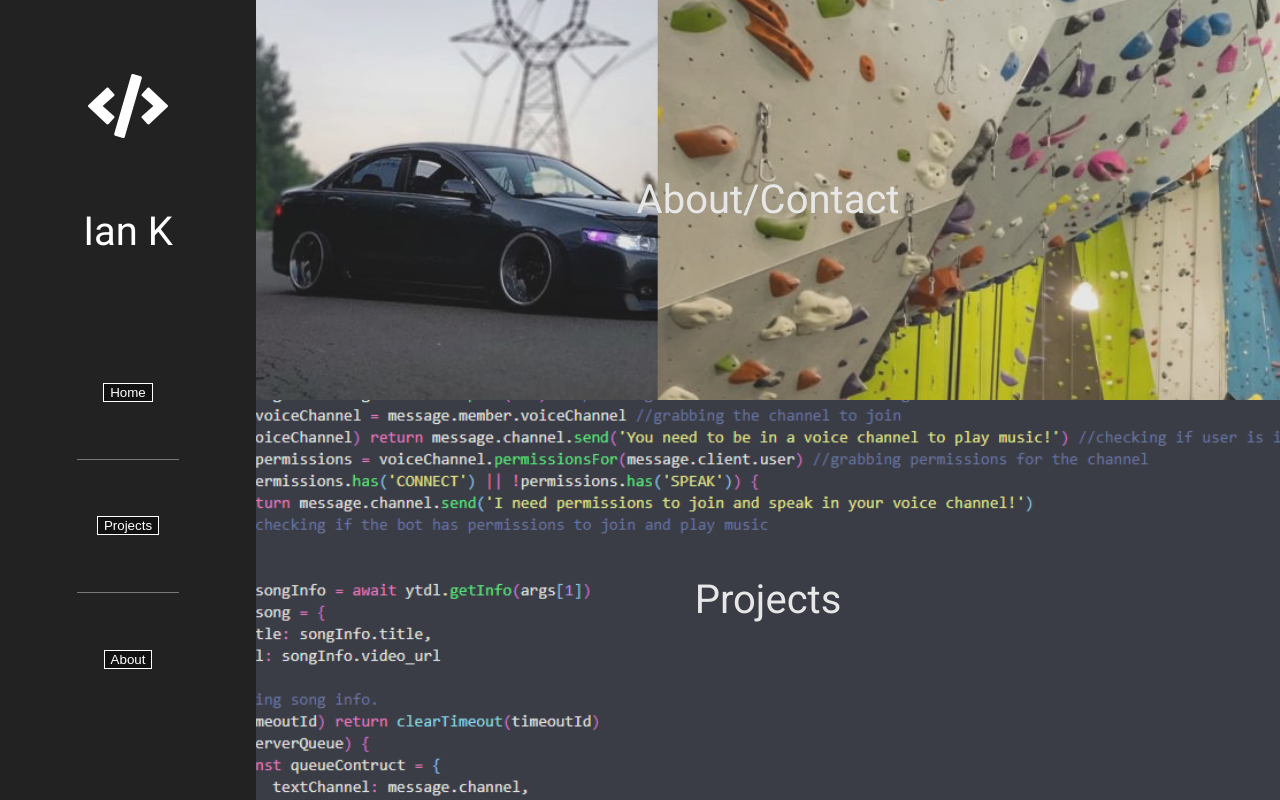
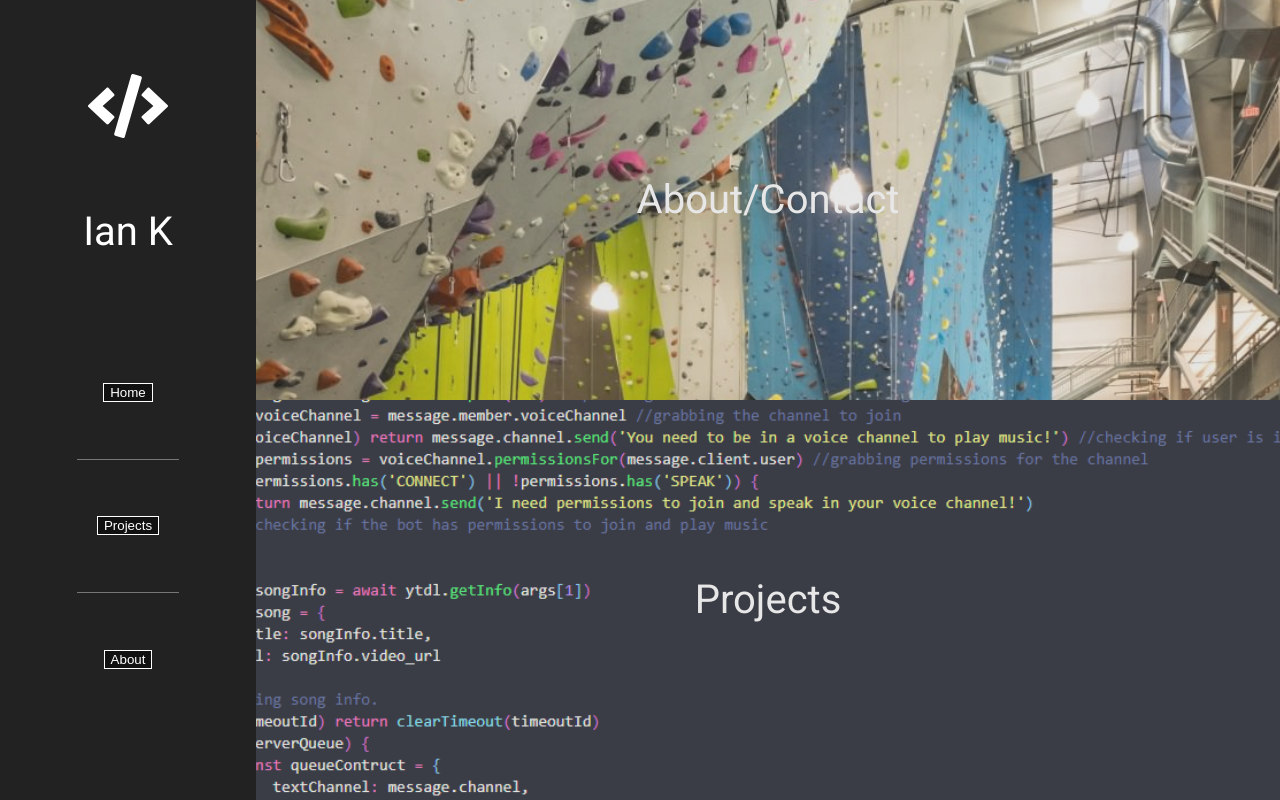
Before and after one commit to ikalisz/portfolio, a React (Create React App) app: page / in a window 1280 px wide. Built offline with nearby package versions, Linux system fonts and the light colour scheme.

Commit message:
fixed photos

```diff
--- a/src/Components/About/About.js
+++ b/src/Components/About/About.js
@@ -51,7 +51,6 @@ const AboutContainer = styled.div`
 const MePhoto = styled.div`
     height: 250px;
     width: 250px;
-    border-radius: 50%;
     display: flex;
     justify-content: center;
     align-items: center;
--- a/src/Components/Home/Home.js
+++ b/src/Components/Home/Home.js
@@ -5,7 +5,6 @@ export default function Home(props) {
     return (
         <HomeContainer>
             <AboutMe onClick={e => props.history.push('/about')} >
-                <AboutMeImage src={require('../../assests/tsx.jpg')} alt='' />
                 <AboutMeImage src={require('../../assests/rockwall3.jpg')} alt='' />
                 <ProjectText>About/Contact</ProjectText>
             </AboutMe>
```
